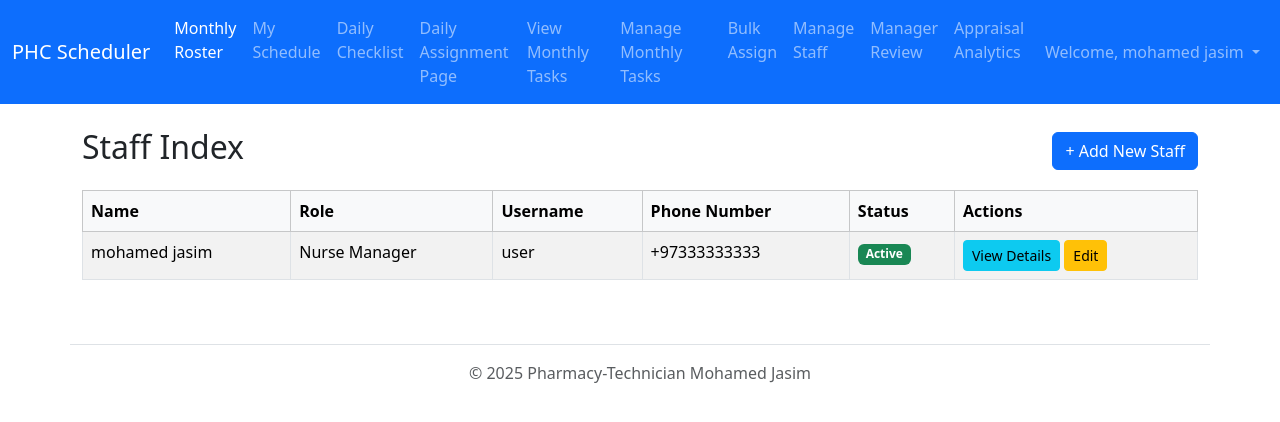
After one commit to haddadoz89/Nursing-Assignment, a Django app: page /staff/ in a window 1280 px wide. The commit adds this page. Shown: the top 422 px of the page. Run offline with Django 5.2, Linux system fonts and the light colour scheme; a user stored in the database is signed in; data comes from the database, SQL or seed files in the repository; parts of the project's set-up code (start-up, migrations or seed data) failed here and were passed over.

Commit message:
add some features

```diff
--- a/main_app/admin.py
+++ b/main_app/admin.py
@@ -25,9 +25,9 @@ class RotationAdmin(admin.ModelAdmin):
     list_display = ('name', 'length_in_days')
 
 class MonthlyAssignmentAdmin(admin.ModelAdmin):
-    list_display = ('staff', 'task', 'start_date', 'end_date')
-    list_filter = ('staff', 'task', 'start_date')
-    search_fields = ('staff__first_name', 'staff__last_name', 'task__name')
+    list_display = ('staff', 'task', 'group', 'committee', 'start_date', 'end_date')
+    list_filter = ('group', 'committee', 'staff', 'task', 'start_date')
+    search_fields = ('staff__first_name', 'staff__last_name', 'task__name', 'group', 'committee')
 
 # Register your models here
 admin.site.register(User, CustomUserAdmin)
--- a/main_app/models.py
+++ b/main_app/models.py
@@ -127,13 +127,34 @@ class MonthlyTask(models.Model):
         return self.name
 
 class MonthlyAssignment(models.Model):
-    """Links a staff member to a monthly task for a specific DATE RANGE."""
     staff = models.ForeignKey(User, on_delete=models.CASCADE, related_name='monthly_assignments')
-    status = models.CharField(max_length=15, choices=AssignmentStatus.choices, default=AssignmentStatus.PENDING)
     task = models.ForeignKey(MonthlyTask, on_delete=models.CASCADE, related_name='assignments')
     start_date = models.DateField()
     end_date = models.DateField()
+
+    group = models.CharField(
+        max_length=50,
+        blank=True,
+        null=True,
+        help_text="e.g., Group 1, Group 2, Clinic"
+    )
+    committee = models.CharField(
+        max_length=100,
+        blank=True,
+        null=True,
+        help_text="e.g., Medical Equipment, Emergency, Health Promotion"
+    )
+
     notes = models.TextField(blank=True, help_text="Explain why this assignment is split, if applicable.")
 
+    class Meta:
+        ordering = ['group', 'task__name', 'start_date']
+
     def __str__(self):
-        return f"{self.staff.get_full_name()} - {self.task.name} ({self.start_date} to {self.end_date})"
+        details = f"{self.staff.get_full_name()} - {self.task.name}"
+        if self.group:
+            details += f" ({self.group})"
+        if self.committee:
+            details += f" [{self.committee}]"
+        details += f" ({self.start_date} to {self.end_date})"
+        return details
--- a/main_app/templates/base.html
+++ b/main_app/templates/base.html
@@ -25,8 +25,10 @@
           <a class="nav-link" href="{% url 'main_app:checklist' %}">Daily Checklist</a>
           {% if request.user.role == 'MANAGER' %}
           <a class="nav-link" href="{% url 'main_app:daily_assign_redirect' %}">Daily Assignment Page</a>
+          <a class="nav-link" href="{% url 'main_app:monthly_assignment_today' %}">View Monthly Tasks</a>
           <a class="nav-link" href="{% url 'main_app:monthly_assignment_list' %}">Manage Monthly Tasks</a>
           <a class="nav-link" href="{% url 'main_app:bulk_assign' %}">Bulk Assign</a>
+          <a class="nav-link" href="{% url 'main_app:staff_list' %}">Manage Staff</a>
           <a class="nav-link" href="{% url 'main_app:manager_review' %}">Manager Review</a>
           <a class="nav-link" href="{% url 'main_app:appraisal_analytics' %}">Appraisal Analytics</a>
           {% endif %}
--- /dev/null
+++ b/main_app/templates/staff_list.html
@@ -0,0 +1,44 @@
+{% extends 'base.html' %}
+
+{% block title %}Staff Index{% endblock %}
+
+{% block content %}
+    <div class="d-flex justify-content-between align-items-center mb-3">
+        <h2>Staff Index</h2>
+        <a href="{% url 'main_app:create_user' %}" class="btn btn-primary">+ Add New Staff</a>
+    </div>
+
+    <div class="table-responsive">
+        <table class="table table-striped table-bordered">
+            <thead class="table-light">
+                <tr>
+                    <th>Name</th>
+                    <th>Role</th>
+                    <th>Username</th>
+                    <th>Phone Number</th>
+                    <th>Status</th>
+                    <th>Actions</th>
+                </tr>
+            </thead>
+            <tbody>
+                {% for staff in staff_members %}
+                <tr>
+                    <td>{{ staff.get_full_name }}</td>
+                    <td>{{ staff.get_role_display }}</td>
+                    <td>{{ staff.username }}</td>
+                    <td>{{ staff.phone_number }}</td>
+                    <td>{% if staff.is_active %}<span class="badge bg-success">Active</span>{% else %}<span class="badge bg-secondary">Inactive</span>{% endif %}</td>
+                    <td>
+                        <a href="{% url 'main_app:staff_detail' staff.pk %}" class="btn btn-sm btn-info">View Details</a>
+                        <a href="{% url 'main_app:staff_edit' staff.pk %}" class="btn btn-sm btn-warning">Edit</a>
+                    </td>
+                </tr>
+                {% empty %}
+                <tr>
+                    <td colspan="6" class="text-center">No staff members found.</td>
+                </tr>
+                {% endfor %}
+            </tbody>
+        </table>
+    </div>
+{% endblock %}
--- a/main_app/urls.py
+++ b/main_app/urls.py
@@ -35,4 +35,10 @@ urlpatterns = [
     path('checklist/', views.ChecklistView.as_view(), name='checklist'),
     path('manager-review/', views.ManagerReviewView.as_view(), name='manager_review'),
     path('appraisal/', views.AppraisalAnalyticsView.as_view(), name='appraisal_analytics'),
+    path('staff/', views.StaffListView.as_view(), name='staff_list'),
+    path('staff/<int:pk>/', views.StaffDetailView.as_view(), name='staff_detail'),
+    path('staff/<int:pk>/edit/', views.StaffUpdateView.as_view(), name='staff_edit'),
+    path('monthly-assignments/<int:year>/<int:month>/', views.MonthlyAssignmentDisplayView.as_view(), name='monthly_assignment_display'),
+    path('monthly-assignments/bulk-assign/<int:year>/<int:month>/', views.MonthlyAssignmentBulkAssignView.as_view(), name='monthly_assignment_bulk_assign'),
+    path('monthly-assignments/today/', views.MonthlyAssignmentTodayRedirectView.as_view(), name='monthly_assignment_today'),
 ]
--- a/main_app/views.py
+++ b/main_app/views.py
@@ -22,6 +22,7 @@ from .models import (
     Clinic,
     EmergencyRole,
     MonthlyAssignment,
+    MonthlyTask,
 )
 from .forms import (
     ShiftForm,
@@ -31,6 +32,7 @@ from .forms import (
     ProfileUpdateForm,
     MonthlyAssignmentForm,
     AppraisalFilterForm,
+    StaffUpdateForm,
 )
 from django.urls import reverse_lazy
 from dateutil.relativedelta import relativedelta
@@ -126,6 +128,32 @@ class UserCreateView(LoginRequiredMixin, ManagerRequiredMixin, CreateView):
             "main_app:monthly_roster", kwargs={"year": today.year, "month": today.month}
         )
 
+class StaffListView(LoginRequiredMixin, ManagerRequiredMixin, ListView):
+    model = User
+    template_name = 'staff_list.html'
+    context_object_name = 'staff_members'
+    ordering = ['first_name']
+    def get_queryset(self):
+        # Explicitly fetch all active users
+        queryset = User.objects.filter(is_active=True)
+        print(f"Found {queryset.count()} active users.") # Debug print
+        return queryset
+
+class StaffDetailView(LoginRequiredMixin, ManagerRequiredMixin, DetailView):
+    model = User
+    template_name = 'staff_detail.html'
+    context_object_name = 'staff_member'
+
+class StaffUpdateView(LoginRequiredMixin, ManagerRequiredMixin, UpdateView):
+    model = User
+    form_class = StaffUpdateForm
+    template_name = 'staff_form.html'
+
+    def get_success_url(self):
+        return reverse(
+            'main_app:staff_detail',
+            kwargs={'pk': self.object.pk}
+        )
 
 class IndexRedirectView(RedirectView):
     def get_redirect_url(self, *args, **kwargs):
@@ -544,7 +572,93 @@ class MonthlyAssignmentListView(LoginRequiredMixin, ManagerRequiredMixin, ListVi
     context_object_name = 'assignments'
     ordering = ['-start_date']
 
-# 2. Create View
+    def get_context_data(self, **kwargs):
+        context = super().get_context_data(**kwargs)
+        today = datetime.date.today()
+        context['year'] = today.year
+        context['month'] = today.month
+        return context
+
+class MonthlyAssignmentDisplayView(LoginRequiredMixin, TemplateView):
+    template_name = 'monthly_assignment_display.html'
+
+    def get_context_data(self, **kwargs):
+        context = super().get_context_data(**kwargs)
+        year = self.kwargs.get('year', datetime.date.today().year)
+        month = self.kwargs.get('month', datetime.date.today().month)
+        context['month_name'] = calendar.month_name[month]
+        context['year'] = year
+
+        # Date calculation for navigation and filtering
+        current_date = datetime.date(year, month, 1)
+        _, last_day = calendar.monthrange(year, month)
+        month_start = datetime.date(year, month, 1)
+        month_end = datetime.date(year, month, last_day)
+        context['previous_month'] = current_date - relativedelta(months=1)
+        context['next_month'] = current_date + relativedelta(months=1)
+
+        # Fetch assignments for the month
+        monthly_assignments = MonthlyAssignment.objects.filter(
+            start_date__lte=month_end,
+            end_date__gte=month_start
+        ).select_related('staff', 'task').order_by('task__name')
+
+        context['monthly_assignments'] = monthly_assignments
+        return context
+
+class MonthlyAssignmentTodayRedirectView(RedirectView):
+    def get_redirect_url(self, *args, **kwargs):
+        today = datetime.date.today()
+        # Redirects to the monthly_assignment_display URL for the current year/month
+        return reverse_lazy('main_app:monthly_assignment_display', kwargs={'year': today.year, 'month': today.month})
+
+class MonthlyAssignmentBulkAssignView(LoginRequiredMixin, ManagerRequiredMixin, TemplateView):
+    template_name = 'monthly_assignment_bulk_form.html'
+
+    def get_context_data(self, **kwargs):
+        context = super().get_context_data(**kwargs)
+        year = self.kwargs.get('year')
+        month = self.kwargs.get('month')
+        context['month_name'] = calendar.month_name[month]
+        context['year'] = year
+        context['view_date'] = datetime.date(year, month, 1) # For navigation
+
+        context['tasks'] = MonthlyTask.objects.all().order_by('name')
+        context['staff_members'] = User.objects.filter(is_active=True).order_by('first_name')
+
+        # Pre-fill with existing assignments for the month
+        _, last_day = calendar.monthrange(year, month)
+        month_start = datetime.date(year, month, 1)
+        month_end = datetime.date(year, month, last_day)
+        existing = MonthlyAssignment.objects.filter(start_date=month_start, end_date=month_end)
+        context['assignments_map'] = { assign.task_id: assign.staff for assign in existing }
+
+        return context
+
+    def post(self, request, *args, **kwargs):
+        year = self.kwargs.get('year')
+        month = self.kwargs.get('month')
+        _, last_day = calendar.monthrange(year, month)
+        month_start = datetime.date(year, month, 1)
+        month_end = datetime.date(year, month, last_day)
+
+        MonthlyAssignment.objects.filter(start_date=month_start, end_date=month_end).delete()
+
+        for key, staff_id in request.POST.items():
+            if key.startswith('task_') and staff_id:
+                task_id = key.split('_')[1]
+                MonthlyAssignment.objects.create(
+                    task_id=task_id,
+                    staff_id=staff_id,
+                    start_date=month_start,
+                    end_date=month_end,
+                    year=year, # Adding year/month fields back for easier querying if needed
+                    month=month
+                )
+
+        messages.success(request, f"Monthly assignments for {calendar.month_name[month]} {year} saved.")
+        return redirect('main_app:monthly_assignment_display', year=year, month=month)
+
 class MonthlyAssignmentCreateView(LoginRequiredMixin, ManagerRequiredMixin, CreateView):
     model = MonthlyAssignment
     form_class = MonthlyAssignmentForm
```
Also changed, not shown: main_app/forms.py (+7 -1 lines), main_app/templates/dashboard.html (+4 -20 lines), main_app/templates/monthly_assignment_bulk_form.html (added, +39 -0 lines), main_app/templates/monthly_assignment_display.html (added, +47 -0 lines), main_app/templates/monthlyassignment_list.html (+19 -12 lines), main_app/templates/staff_detail.html (added, +26 -0 lines), main_app/templates/staff_form.html (added, +14 -0 lines), db.sqlite3, main_app/migrations/0001_initial.py, main_app/migrations/0002_alter_user_role.py (deleted), main_app/migrations/0003_user_email.py (deleted), main_app/migrations/0004_rotation_rotationday.py (deleted), 2 other files.
